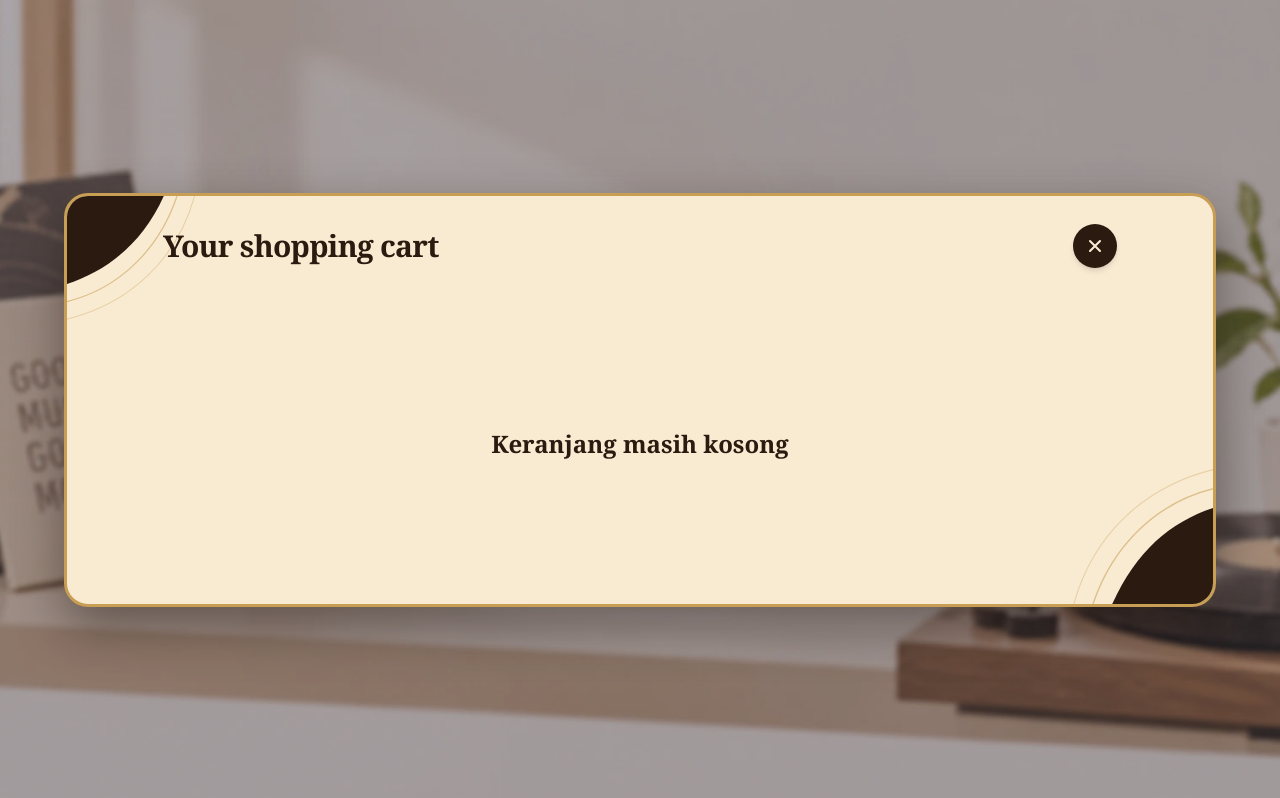
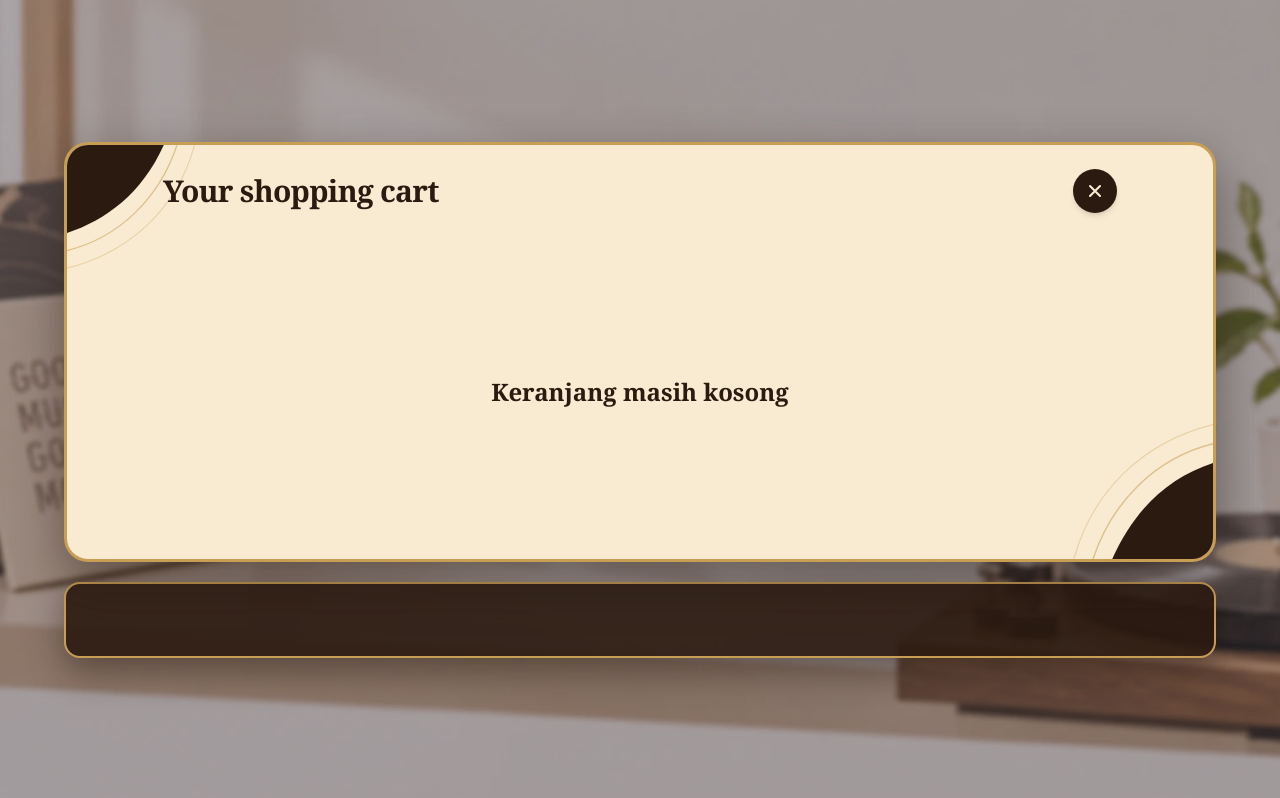
Before and after one commit to Carmeloanthony1/Classic-Vinyl-Store, a React (Vite) app: page /Cart in a window 1280 px wide. Built offline with nearby package versions, Linux system fonts and the light colour scheme.

Commit message:
fix: memperbaiki layout draft

```diff
--- a/src/Component/cart.jsx
+++ b/src/Component/cart.jsx
@@ -63,18 +63,20 @@ export default function Cart() {
     .reduce((sum, item) => sum + Number(item.price) * (item.quantity || 1), 0);
 
   return (
-    <div className="w-full min-h-screen p-6 md:p-16 flex justify-center items-center font-serif">
+    <div className="w-full min-h-screen p-6 md:p-10 flex flex-col justify-center items-center font-serif">
       <img
         className="fixed inset-0 w-full h-full object-cover -z-10 opacity-65"
         src="/background_payment.webp"
         alt="Background"
       />
 
-      {/* Outer Card Container */}
-      <div className="relative w-full max-w-6xl mx-auto flex flex-col bg-[#f9ebd2] rounded-3xl border-[3px] border-[#c89d54] shadow-[0_20px_50px_rgba(30,18,10,0.45)] overflow-hidden">
+      {/* Wrapper utama berisi 2 kotak terpisah: [1. Kotak Cart] dan [2. Kotak Total di bawahnya] */}
+      <div className="w-full max-w-6xl mx-auto flex flex-col gap-5">
+        {/* 1. KOTAK CART (Fixed height + scrollable item list di dalamnya) */}
+        <div className="relative w-full h-[48vh] min-h-[420px] flex flex-col bg-[#f9ebd2] rounded-3xl border-[3px] border-[#c89d54] shadow-[0_20px_50px_rgba(30,18,10,0.45)] overflow-hidden">
           {/* Decorative Corner Vinyl Grooves (Top-Left & Bottom-Right) */}
           <svg
-          className="pointer-events-none absolute top-0 left-0 w-44 h-44 text-[#2b1a10]"
+            className="pointer-events-none absolute top-0 left-0 w-44 h-44 text-[#2b1a10] z-0"
             viewBox="0 0 200 200"
             fill="none"
           >
@@ -94,7 +96,7 @@ export default function Cart() {
           </svg>
 
           <svg
-          className="pointer-events-none absolute bottom-0 right-0 w-48 h-48 text-[#2b1a10]"
+            className="pointer-events-none absolute bottom-0 right-0 w-48 h-48 text-[#2b1a10] z-0"
             viewBox="0 0 200 200"
             fill="none"
           >
@@ -114,7 +116,7 @@ export default function Cart() {
           </svg>
 
           {/* Header */}
-        <div className="relative z-10 w-full flex justify-between items-center text-[#2b1a10] px-10 md:px-24 pt-7 pb-4">
+          <div className="relative z-10 shrink-0 w-full flex justify-between items-center text-[#2b1a10] px-10 md:px-24 pt-6 pb-3">
             <h1 className="text-2xl md:text-3xl font-bold tracking-tight">
               Your shopping cart
             </h1>
@@ -137,20 +139,23 @@ export default function Cart() {
             </button>
           </div>
 
-        {/* Cart Content */}
+          {/* Scrollable Cart Items */}
           {cart_items.length === 0 ? (
-          <p className="relative z-10 py-16 text-center font-bold text-2xl text-[#2b1a10] min-h-[320px] flex items-center justify-center">
+            <div className="relative z-10 flex-1 min-h-0 flex items-center justify-center">
+              <p className="text-center font-bold text-2xl text-[#2b1a10]">
                 Keranjang masih kosong
               </p>
+            </div>
           ) : (
-          <div className="relative z-10 flex flex-col divide-y divide-[#c89d54]/30 px-6 md:px-12 pb-10">
+            <div className="relative z-10 flex-1 min-h-0 overflow-y-auto flex flex-col divide-y divide-[#c89d54]/30 px-6 md:px-12 pb-6 [scrollbar-width:thin] [scrollbar-color:#c89d54_transparent]">
               {cart_items.map((item) => {
                 const itemID = item._id || item.id;
                 return (
                   <div
                     key={itemID}
-                  className="flex flex-wrap lg:flex-nowrap items-center justify-between py-6 gap-6"
+                    className="shrink-0 flex flex-wrap lg:flex-nowrap items-center justify-between py-5 gap-6"
                   >
+                    {/* Custom Circular Checkbox + Sparkles */}
                     <div className="relative flex items-center justify-center pl-2">
                       <span className="pointer-events-none absolute -top-3 -left-1 text-[#c89d54] text-xs">
                         ✦
@@ -188,16 +193,16 @@ export default function Cart() {
                       <img
                         src={item.cover || item.image}
                         alt={item.title}
-                      className="relative z-10 w-36 h-36 object-cover rounded shadow-[0_8px_20px_rgba(0,0,0,0.35)]"
+                        className="relative z-10 w-32 h-32 object-cover rounded shadow-[0_8px_20px_rgba(0,0,0,0.35)]"
                       />
                       <div
-                      className="absolute right-1 w-32 h-32 rounded-full shadow-lg flex items-center justify-center"
+                        className="absolute right-1 w-28 h-28 rounded-full shadow-lg flex items-center justify-center"
                         style={{
                           background:
                             "repeating-radial-gradient(circle at center, #141414 0px, #141414 2px, #2b2b2b 3px, #141414 4px)",
                         }}
                       >
-                      <div className="w-11 h-11 rounded-full bg-[#c89d54] border-2 border-[#2b1a10] flex items-center justify-center">
+                        <div className="w-10 h-10 rounded-full bg-[#c89d54] border-2 border-[#2b1a10] flex items-center justify-center">
                           <div className="w-2.5 h-2.5 rounded-full bg-[#f9ebd2]" />
                         </div>
                       </div>
@@ -268,6 +273,10 @@ export default function Cart() {
             </div>
           )}
         </div>
+
+        <div className="w-full min-h-[76px] bg-[#2b1a10]/90 text-[#f9ebd2] rounded-2xl border-[2.5px] border-[#c89d54] shadow-[0_14px_35px_rgba(30,18,10,0.45)] px-8 md:px-12 py-4 flex items-center justify-between">
+        </div>
+      </div>
     </div>
   );
 }
```
Lines whose indentation alone changed are shown as unchanged.
